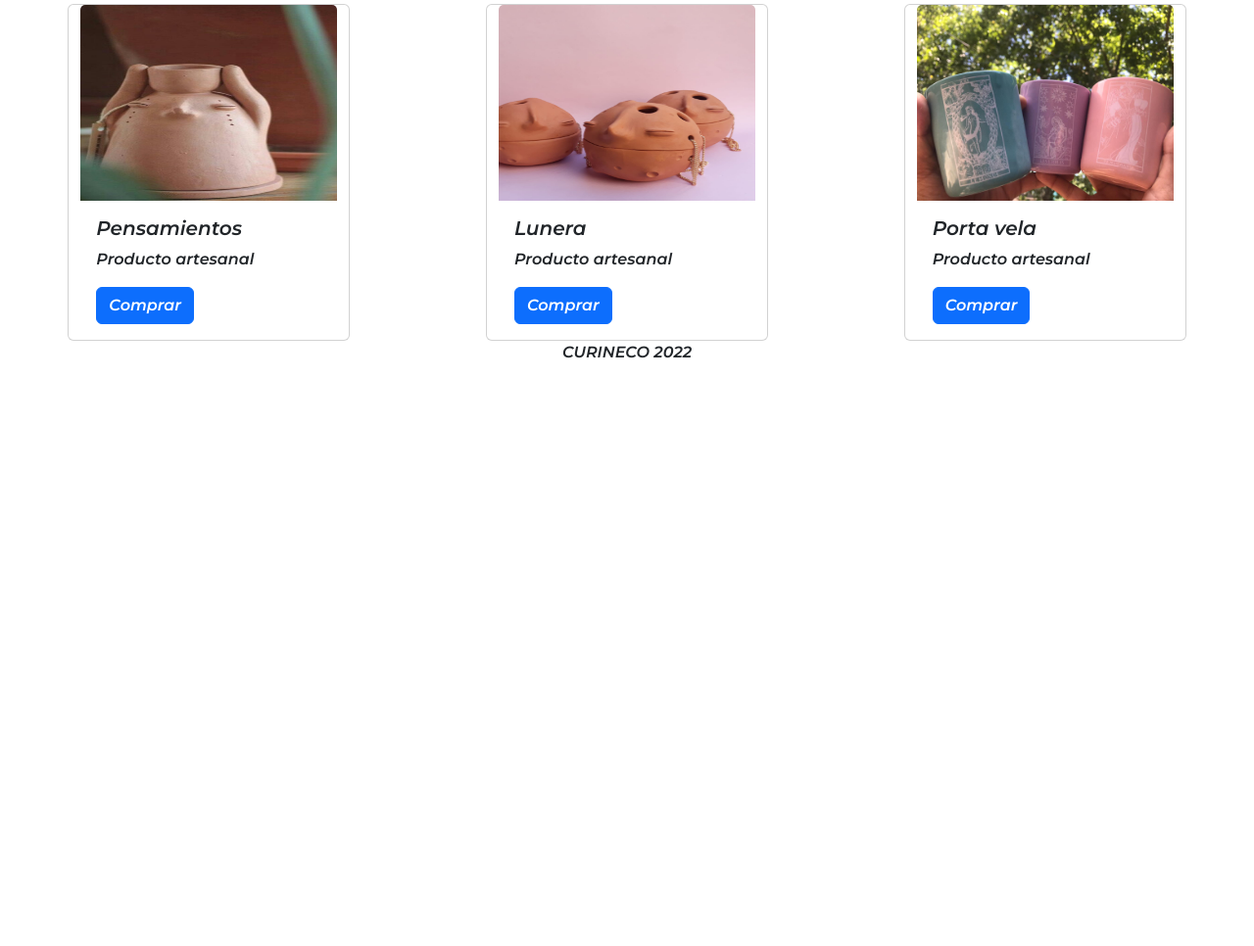
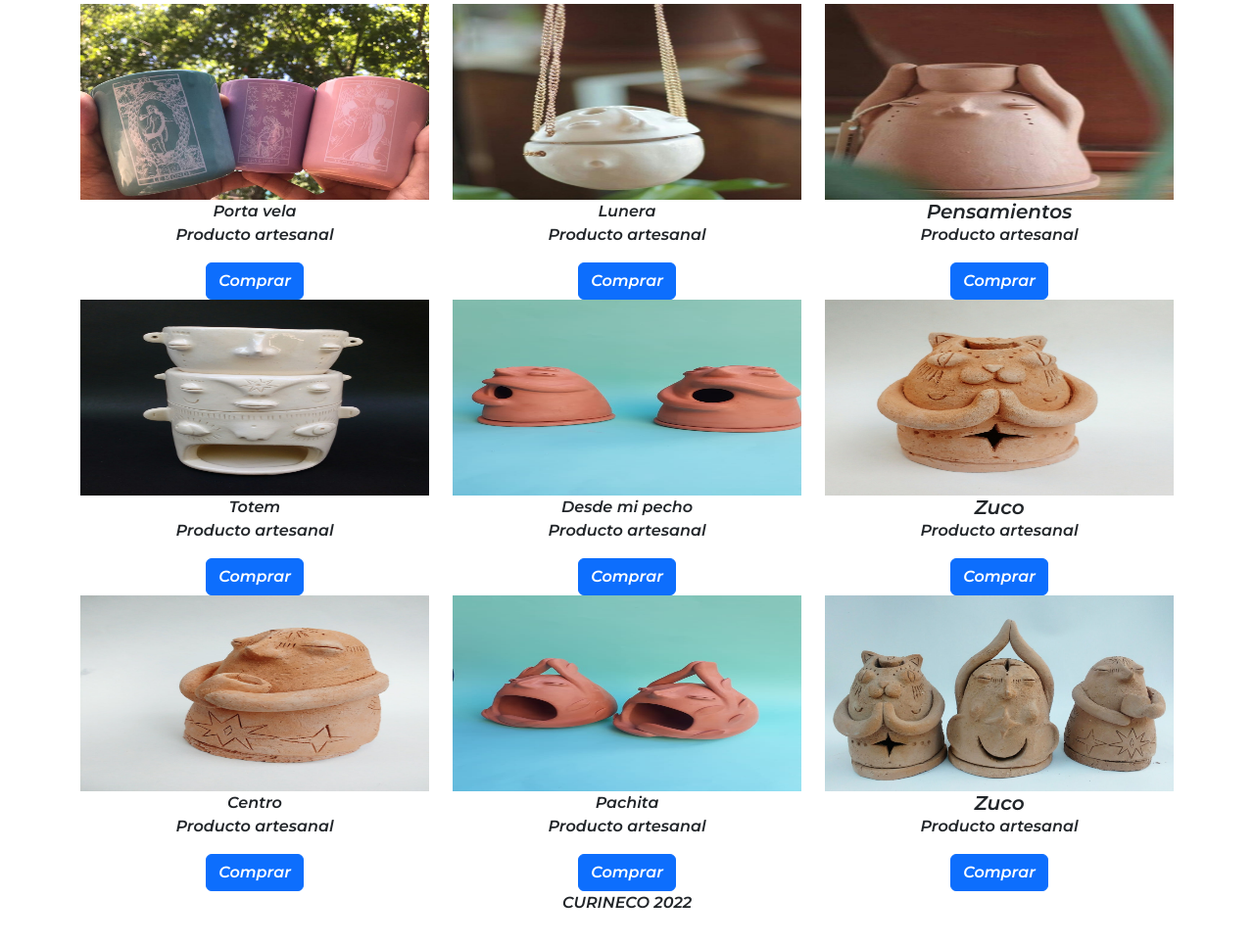
Before and after one commit to BarbaraBravo91/ceramicaCurineco, a website: page paginas/productos.html in a window 1280 px wide. Shown: the part 352-1318 px from the top of the page at 98% size. Before the commit the page ends 800 px from the top, so only its background shows below. Drawn offline with nearby package versions, Linux system fonts and the light colour scheme.

Commit message:
Agregué cosas al footer

```diff
--- a/paginas/productos.html
+++ b/paginas/productos.html
@@ -52,34 +52,88 @@
     <h1 class="text-center">CURINECO</h1>
     <h2 class="text-center h3 mt-4 mb-4">Todos nuestros productos</h2>
 
-    <div class="row justify-content-around">
-      <div class="card col-4" style="width: 18rem;">
-        <img src="../multimedia/desde_mi_cabeza-min.jpeg" class="card-img-top" alt="desde_mi_cabeza-min">
-        <div class="card-body">
-          <h5 class="card-title">Pensamientos</h5>
+    <div class="container text-center">
+
+      <div class="row">
+        <div class="col">
+          <img src="../multimedia/portavela2-min.jpeg" class="card-img-top" alt="portavela">
+        Porta vela
+        <p class="card-text">Producto artesanal</p>
+        <a href="#" class="btn btn-primary">Comprar</a>
+        </div>
+        <div class="col">
+          <img src="../multimedia/luna1-min.jpeg" class="card-img-top" alt="luna">
+          Lunera
           <p class="card-text">Producto artesanal</p>
           <a href="#" class="btn btn-primary">Comprar</a>
         </div>
+        <div class="col">
+          <img src="../multimedia/desde_mi_cabeza-min.jpeg" class="card-img-top" alt="desde_mi_cabeza-min">
+          <div class="card-body">
+            <h5 class="card-title">Pensamientos</h5>
+            <p class="card-text">Producto artesanal</p>
+            <a href="#" class="btn btn-primary">Comprar</a>
+        </div>
       </div>
-      <div class="card col-6" style="width: 18rem;">
-        <img src="../multimedia/luna-min.jpeg" class="card-img-top" alt="luna">
-        <div class="card-body">
-          <h5 class="card-title">Lunera</h5>
+
+      </div>
+    </div>
+    <div class="container text-center">
+
+      <div class="row">
+        <div class="col">
+          <img src="../multimedia/caritas-min (1).jpeg" class="card-img-top" alt="Totem">
+      Totem
+        <p class="card-text">Producto artesanal</p>
+        <a href="#" class="btn btn-primary">Comprar</a>
+        </div>
+        <div class="col">
+          <img src="../multimedia/desde_mi_pecho-min.jpeg" class="card-img-top" alt="Desde mi pecho">
+          Desde mi pecho
           <p class="card-text">Producto artesanal</p>
           <a href="#" class="btn btn-primary">Comprar</a>
         </div>
+        <div class="col">
+          <img src="../multimedia/gatito1 (1)-min.jpeg" class="card-img-top" alt="Gatito">
+          <div class="card-body">
+            <h5 class="card-title">Zuco</h5>
+            <p class="card-text">Producto artesanal</p>
+            <a href="#" class="btn btn-primary">Comprar</a>
+        </div>
       </div>
-      <div class="card col-10" style="width: 18rem;">
-        <img src="../multimedia/portavela2-min.jpeg" class="card-img-top" alt="portavela">
-        <div class="card-body">
-          <h5 class="card-title">Porta vela</h5>
+
+      </div>
+    </div>
+    <div class="container text-center">
+
+      <div class="row">
+        <div class="col">
+          <img src="../multimedia/nuevo-min.jpeg" class="card-img-top" alt="Producto nuevo">
+    Centro
+        <p class="card-text">Producto artesanal</p>
+        <a href="#" class="btn btn-primary">Comprar</a>
+        </div>
+        <div class="col">
+          <img src="../multimedia/pachita-min.jpeg" class="card-img-top" alt="Pachita">
+      Pachita
           <p class="card-text">Producto artesanal</p>
           <a href="#" class="btn btn-primary">Comprar</a>
         </div>
+        <div class="col">
+          <img src="../multimedia/tres-min.jpeg" class="card-img-top" alt="Gatito">
+          <div class="card-body">
+            <h5 class="card-title">Zuco</h5>
+            <p class="card-text">Producto artesanal</p>
+            <a href="#" class="btn btn-primary">Comprar</a>
+        </div>
+      </div>
+
       </div>
     </div>
 
-    <footer class="text-center">CURINECO 2022
+    <footer class="text-center footer">
+
+      <table class="table-success">CURINECO 2022</table>
 
     </footer>
 
--- a/scss/_img.scss
+++ b/scss/_img.scss
@@ -23,7 +23,7 @@
     grid-area: imagen6;
 }
 
-img {
+.img {
     height: 600px;
     width: 600px;
 
--- a/scss/main.scss
+++ b/scss/main.scss
@@ -80,6 +80,7 @@ body {
     justify-items: stretch;
     align-content: center;
     justify-content: center;
+}
 
 .TituloPrincipal {
 
@@ -124,6 +125,7 @@ body {
     margin: 10px;
 }
 }
+}
 
 @media only screen and (max-width: 767px) {
     .fede fieldset {
@@ -143,4 +145,22 @@ body {
     transition: background-size 0.25s ease-in
 }
 
+.card-img-top{
+    transition: transform .5s;
+    &:hover{
+        transform: scale (1.1);
+    }
 }
+
+.footer{
+    background-color: #4A4E69;
+    position: absolute;
+    bottom: 0;
+    width: 100%;
+}
+
+.btn-primary{
+    background-color: #4A4E69;
+
+
+}
```
Also changed, not shown: index.html (+3 -3 lines).
